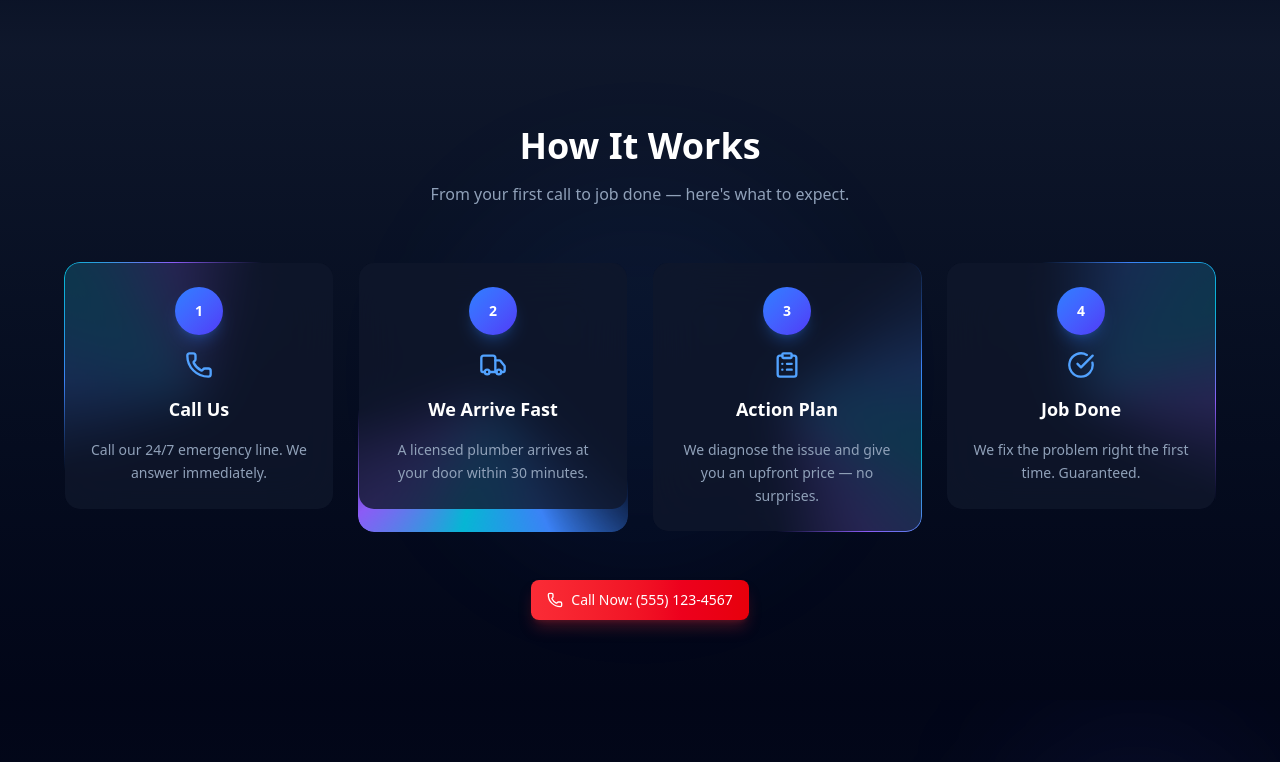
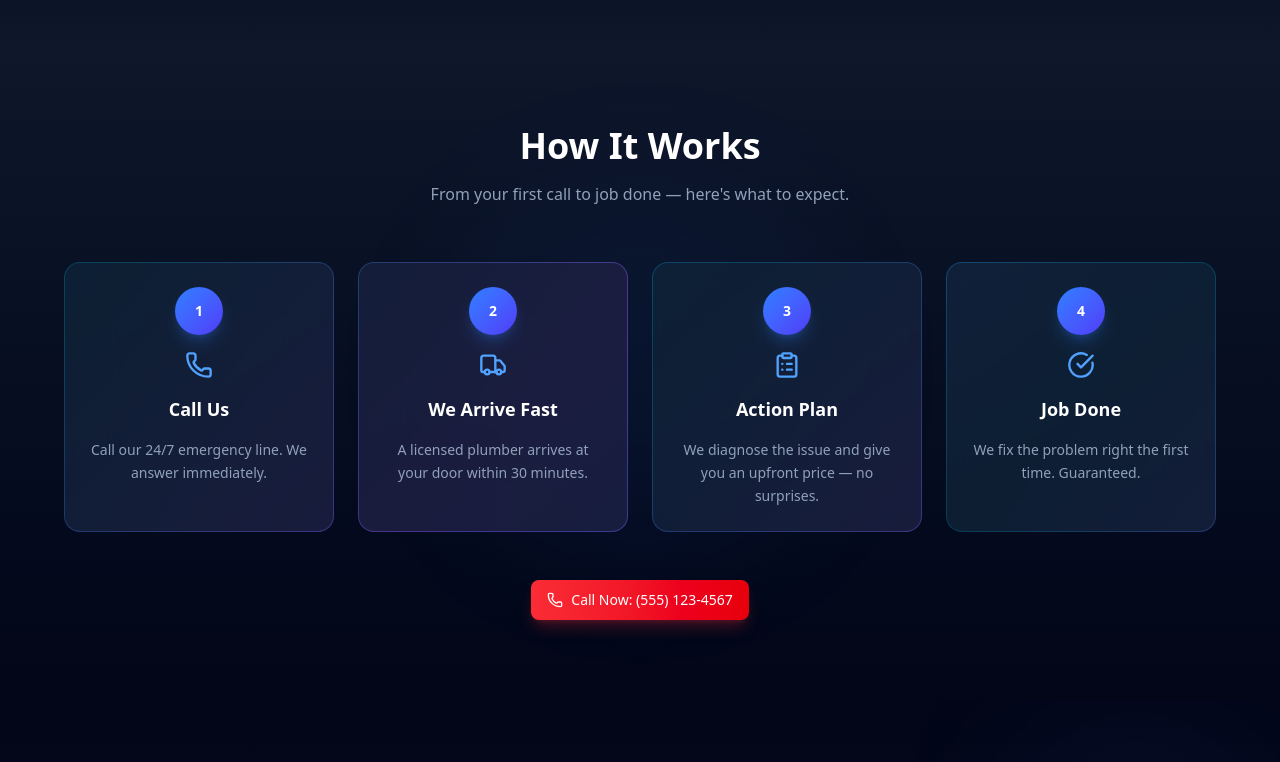
Before and after one commit to quantumsyphr/dfw-emergency-plumbing, a Next.js app: page / in a window 1280 px wide. Shown: the part 976-1738 px from the top of the page. Built offline with nearby package versions, Linux system fonts and the light colour scheme.

Commit message:
Replace spinning conic gradient with clean animated gradient border - fixes bleed

```diff
--- a/src/app/globals.css
+++ b/src/app/globals.css
@@ -8,6 +8,12 @@
   to {
     transform: translate(calc(-50% - 0.5rem));
   }
+}
+
+@keyframes gradient-shift {
+  0% { background-position: 0% 50%; }
+  50% { background-position: 100% 50%; }
+  100% { background-position: 0% 50%; }
 }
 
 @theme inline {
--- a/src/components/aceternity/moving-border.tsx
+++ b/src/components/aceternity/moving-border.tsx
@@ -1,7 +1,6 @@
 "use client";
 
 import { cn } from "@/lib/utils";
-import { useRef } from "react";
 
 interface MovingBorderProps {
   children: React.ReactNode;
@@ -22,38 +21,23 @@ export function MovingBorder({
   className,
   as: Component = "div",
 }: MovingBorderProps) {
-  const containerRef = useRef<HTMLDivElement>(null);
-
   return (
     <Component
-      ref={containerRef}
       className={cn(
-        "group relative overflow-hidden rounded-2xl p-[1px]",
+        "group relative rounded-2xl p-[1px]",
         containerClassName
       )}
-      style={{ borderRadius }}
+      style={{
+        borderRadius,
+        background: "linear-gradient(135deg, rgba(59,130,246,0.5), rgba(6,182,212,0.3), rgba(139,92,246,0.5), rgba(59,130,246,0.5))",
+        backgroundSize: "300% 300%",
+        animation: `gradient-shift ${duration}s ease infinite`,
+      }}
     >
-      {/* Animated gradient border */}
-      <div
-        className="absolute inset-0 overflow-hidden"
-        style={{ borderRadius }}
-      >
-        <div
-          className={cn(
-            "absolute inset-[-100%] animate-spin-slow",
-            borderClassName
-          )}
-          style={{
-            background: `conic-gradient(from 0deg, transparent 0%, #3b82f6 10%, #06b6d4 20%, #8b5cf6 30%, transparent 40%)`,
-            animationDuration: `${duration}s`,
-          }}
-        />
-      </div>
-
       {/* Inner content with glass effect */}
       <div
         className={cn(
-          "relative z-10 bg-white/80 backdrop-blur-xl",
+          "relative z-10 bg-slate-900/90 backdrop-blur-xl h-full",
           className
         )}
         style={{ borderRadius: `calc(${borderRadius} - 1px)` }}
```
